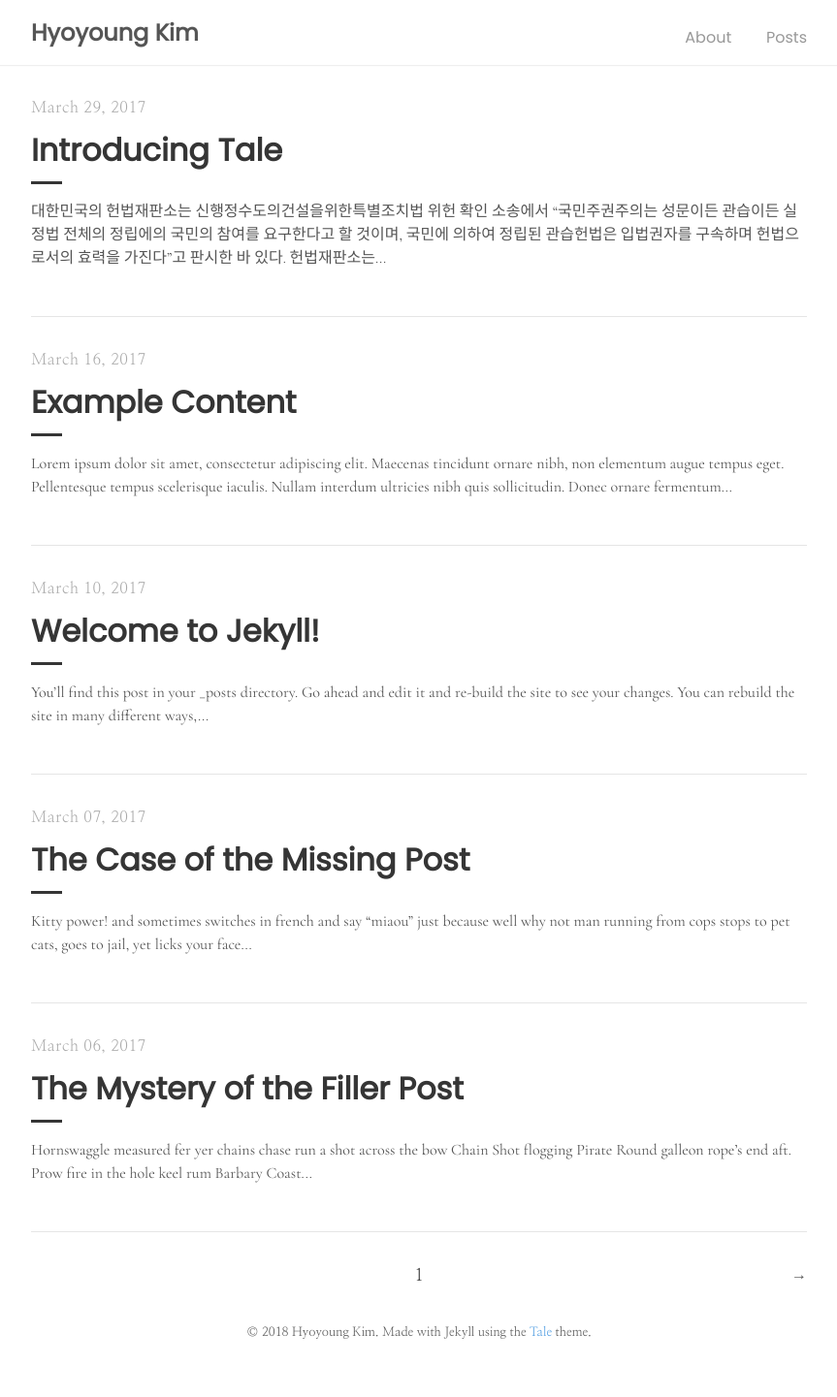
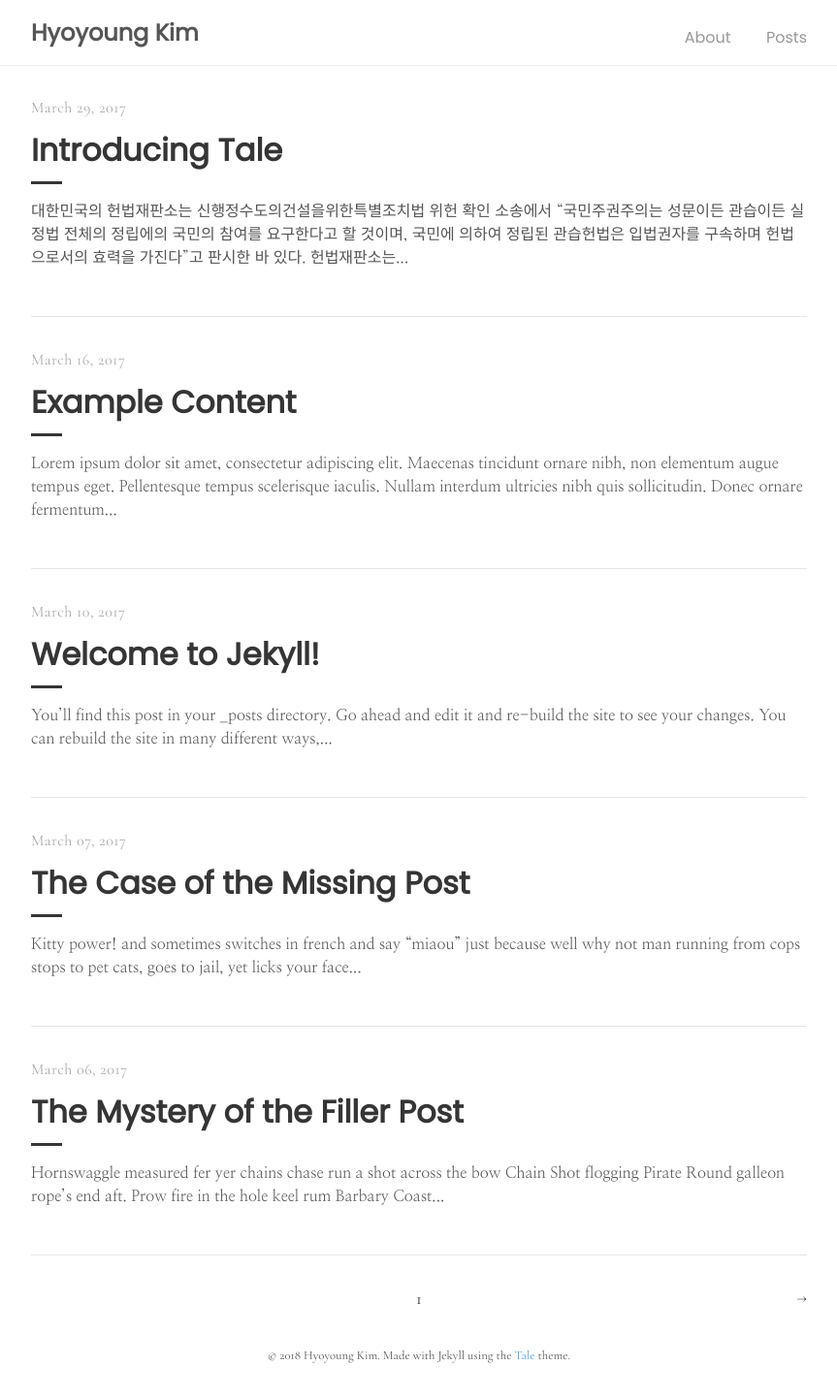
Before and after one commit to hyngkm/hyngkm.github.io, a Jekyll site: the page built from index.html, in a window 1280 px wide. Shown: the whole page at 97% size, without its empty margins (208-1071 px from the left). Built offline with Jekyll 4.4.1, drawn with Linux system fonts in a browser that asks for light colours; the list of posts is cut into pages by our own code; before the commit the page ends 1417 px from its top, so only the background shows below that.

Commit message:
Update _variables.scss

```diff
--- a/_sass/tale/_variables.scss
+++ b/_sass/tale/_variables.scss
@@ -11,8 +11,8 @@ $shadow-color: rgba(0, 0, 0, .2);
 $code-color: #bf616a;
 
 // Fonts
-$serif-primary: 'Cormorant Garamond', serif;
-$serif-secondary: 'Nanum Myeongjo', serif;
+$serif-primary: 'Nanum Myeongjo', serif;
+$serif-secondary: 'Cormorant Garamond', serif;
 $sans-serif: 'Poppins', 'Noto Sans KR', sans-serif;
 $monospaced: 'Roboto Mono', monospace;
 
```
